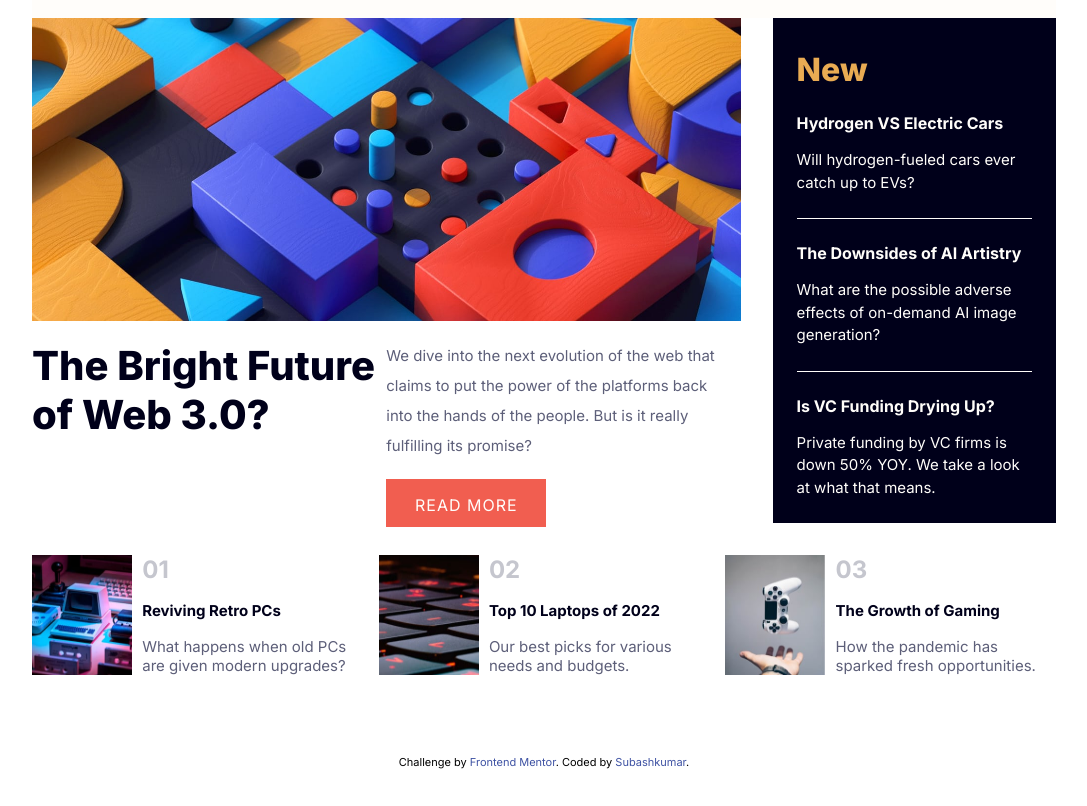
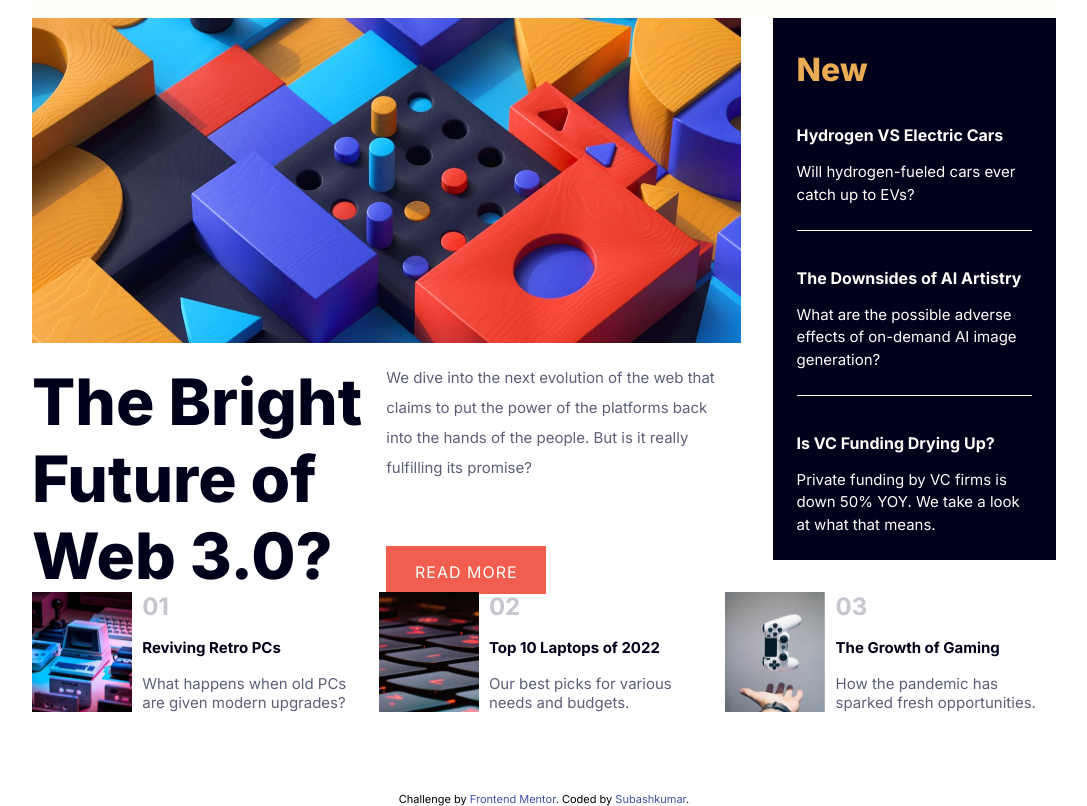
Before and after one commit to Subashkumar-S/Frontend_Mentor_NEWS_homepage, a website: page index.html in a window 1280 px wide. Shown: the part 126-932 px from the top of the page, without its empty margins (96-1183 px from the left). Before the commit the page ends 895 px from the top, so only its background shows below. Drawn offline with Linux system fonts and the light colour scheme.

```diff
--- a/styles.css
+++ b/styles.css
@@ -88,7 +88,7 @@
 }
 .heading{
     color: var(--very-dark-blue);
-    font-size: clamp(1.5rem, 1rem + 5vw, 2.5rem);
+    font-size: clamp(1.5rem, 1rem + 5vw, 4rem);
     font-weight: 800;
     text-align: left;
 }
```
